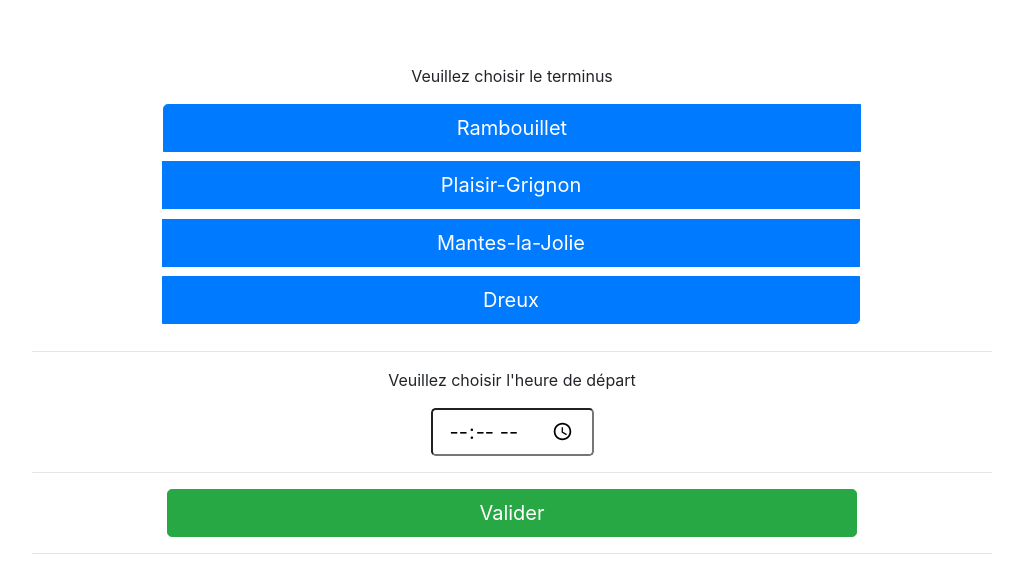
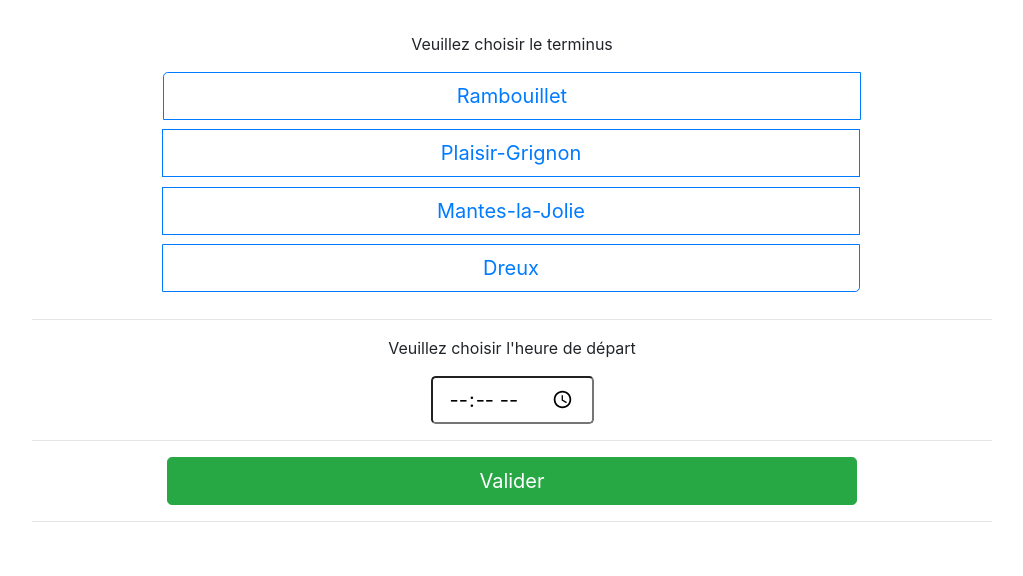
Before and after one commit to laviagicien/numTrain, an Angular app: page / in a window 1280 px wide. Shown: the top 576 px of the page, without its empty margins (113-1136 px from the left). Built offline with nearby package versions, Linux system fonts and the light colour scheme.

Commit message:
active class adding and removing working fine

```diff
--- a/src/app/app.component.html
+++ b/src/app/app.component.html
@@ -1,5 +1,5 @@
 <div class="row h-100 w-100">
-    <div class="w-75 mx-auto" style="margin-top:5%">
+    <div class="w-75 mx-auto" style="margin-top:2.5%">
         <app-destination-choice></app-destination-choice>
     </div>
 </div>
--- a/src/app/destination-choice/destination-choice.component.html
+++ b/src/app/destination-choice/destination-choice.component.html
@@ -4,13 +4,15 @@
   <div class="btn-group btn-group-toggle btn-group-vertical w-75 text-center" data-toggle="buttons">
 
     <label *ngFor="let dest of destList; let i=index"
-           class="btn btn-primary btn-lg btn-block w-100"
-           style="margin-bottom: 1.5%">
+           class="btn btn-outline-primary btn-lg btn-block w-100"
+           style="margin-bottom: 1.5%"
+           id="option{{i+1}}">
       <input type="radio"
              name="options"
              id="option{{i+1}}"
              autocomplete="off"
-             (click)="setDestination(dest.terminus, dest.id)">{{dest.terminus}}
+             (click)="setDestination(dest.terminus, dest.id)"
+             (click)="setActiveState(i)">{{dest.terminus}}
     </label>
   </div>
 
--- a/src/app/destination-choice/destination-choice.component.ts
+++ b/src/app/destination-choice/destination-choice.component.ts
@@ -1,5 +1,4 @@
 import { Component, OnInit } from '@angular/core';
-import { Time } from '@angular/common';
 import { Destination } from './destination.model';
 import { Train } from './train.model';
 
@@ -22,6 +21,17 @@
   constructor() { }
 
   ngOnInit() {
+  }
+
+  setActiveState(i){
+    document.getElementById("option1").classList.remove("active");
+    document.getElementById("option2").classList.remove("active");
+    document.getElementById("option3").classList.remove("active");
+    document.getElementById("option4").classList.remove("active");
+    let id = 'option'+ (i+1)
+    let element = <HTMLElement>document.getElementById(id);
+    console.log (element.classList)
+    element.classList.add("active");
   }
 
   changeVisible(){
```
